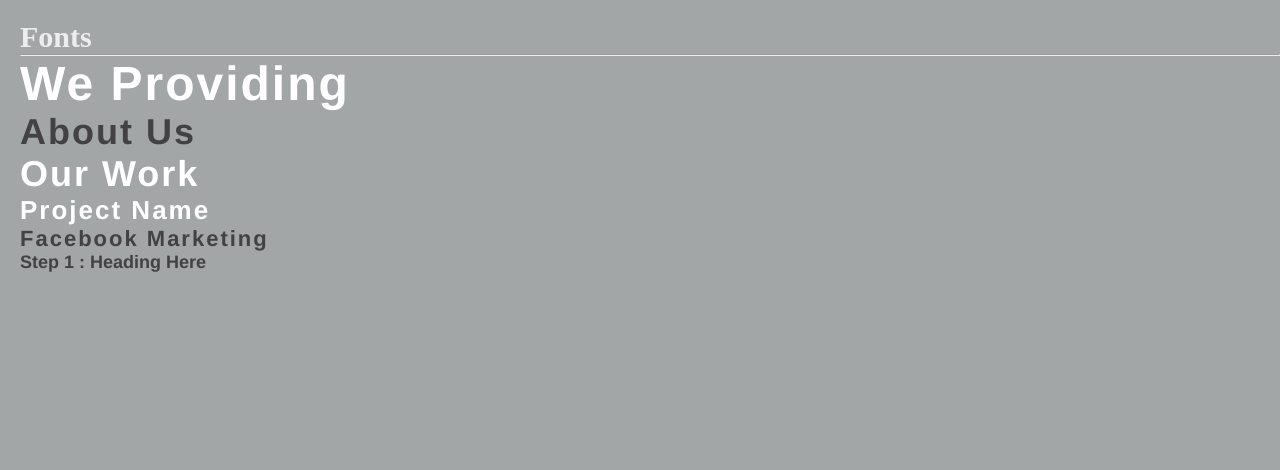
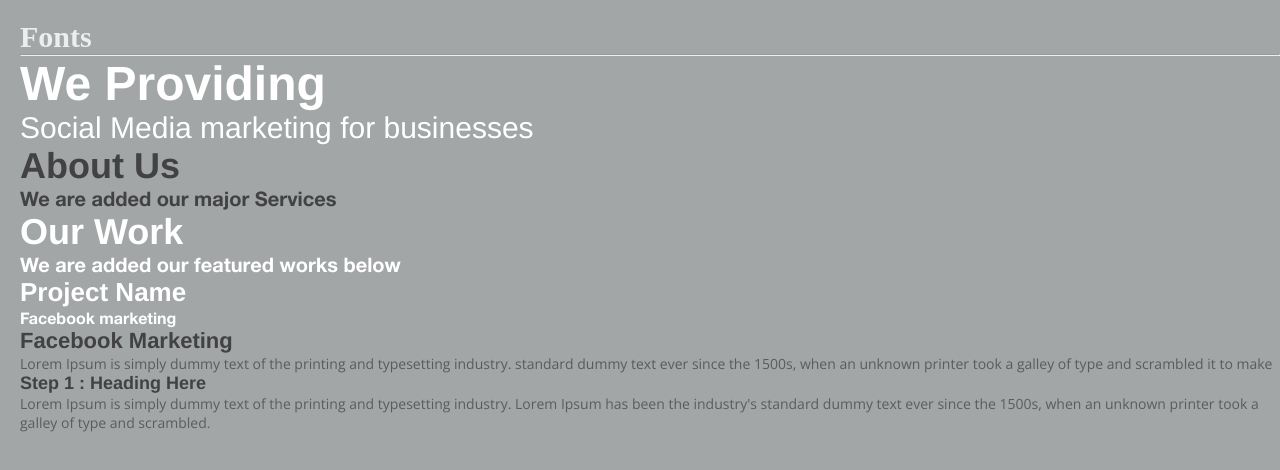
Before and after one commit to PavelNovik/Template_5, a website built with Parcel: page src/uikit.html in a window 1280 px wide. Built offline with nearby package versions, Linux system fonts and the light colour scheme.

Commit message:
finish fonts uikit

```diff
--- a/src/assets/styles/uikit.scss
+++ b/src/assets/styles/uikit.scss
@@ -14,24 +14,46 @@ body {
 
 .header__title {
   @include titleText(4.8rem, $mainWhite);
+  &_text {
+    @include titleText(3rem, $mainWhite);
+    font-weight: 300;
+  }
 }
 .section__title {
-  &_black {
+  &-black {
     @include titleText;
   }
-  &_white {
+  &_text-black {
+    @include titleText(2rem);
+  }
+  &-white {
     @include titleText(3.6rem, $mainWhite);
+  }
+  &_text-white {
+    @include titleText(2rem, $mainWhite);
   }
 }
 .work__title {
   @include titleText(2.6rem, $mainWhite);
+  &_text {
+    @include titleText(1.6rem, $mainWhite);
+  }
 }
 .about__title {
   @include titleText(2.2rem, $mainBlack);
+  &_text {
+    font-family: $articleFont;
+    color: $mainGrey;
+    font-size: 1.4rem;
+  }
 }
 .step__title {
   @extend #smallTitle;
   font-size: 1.8rem;
-
   color: $mainBlack;
+  &_text {
+    font-family: $articleFont;
+    color: $secondGrey;
+    font-size: 1.4rem;
+  }
 }
--- a/src/assets/styles/utils/_mixins.scss
+++ b/src/assets/styles/utils/_mixins.scss
@@ -1,9 +1,8 @@
 @mixin titleText($fs: 3.6rem, $color: $mainBlack) {
   font-size: $fs;
   color: $color;
-  //   font-family: $approachFont;
   font-family: $mainFont;
-  letter-spacing: 2px;
+  // letter-spacing: 2px;
 }
 
 #smallTitle {
--- a/src/uikit.html
+++ b/src/uikit.html
@@ -13,11 +13,20 @@
     <h2 class="uikit__title">fonts</h2>
     <hr>
     <h1 class="header__title">We Providing</h1>
-    <h2 class="section__title_black">About Us</h2>
-    <h2 class="section__title_white">Our Work</h2>
+    <p class="header__title_text">Social Media marketing for businesses</p>
+    <h2 class="section__title-black">About Us</h2>
+    <p class="section__title_text-black">We are added our major Services</p>
+    <h2 class="section__title-white">Our Work</h2>
+    <p class="section__title_text-white">We are added our featured works below</p>
     <h3 class="work__title">Project Name</h3>
+    <p class="work__title_text">Facebook marketing</p>
     <h3 class="about__title">Facebook Marketing</h3>
+    <p class="about__title_text">Lorem Ipsum is simply dummy text of the printing and typesetting industry. standard
+        dummy text ever since the 1500s, when an unknown printer took a galley of type and scrambled it to make</p>
     <h4 class="step__title">Step 1 : Heading Here</h4>
+    <p class="step__title_text">Lorem Ipsum is simply dummy text of the printing and typesetting industry. Lorem Ipsum
+        has been the industry's standard dummy text ever since the 1500s, when an unknown printer took a galley of type
+        and scrambled.</p>
 
     <script src="./assets/scripts/index.js"></script>
 </body>
```
